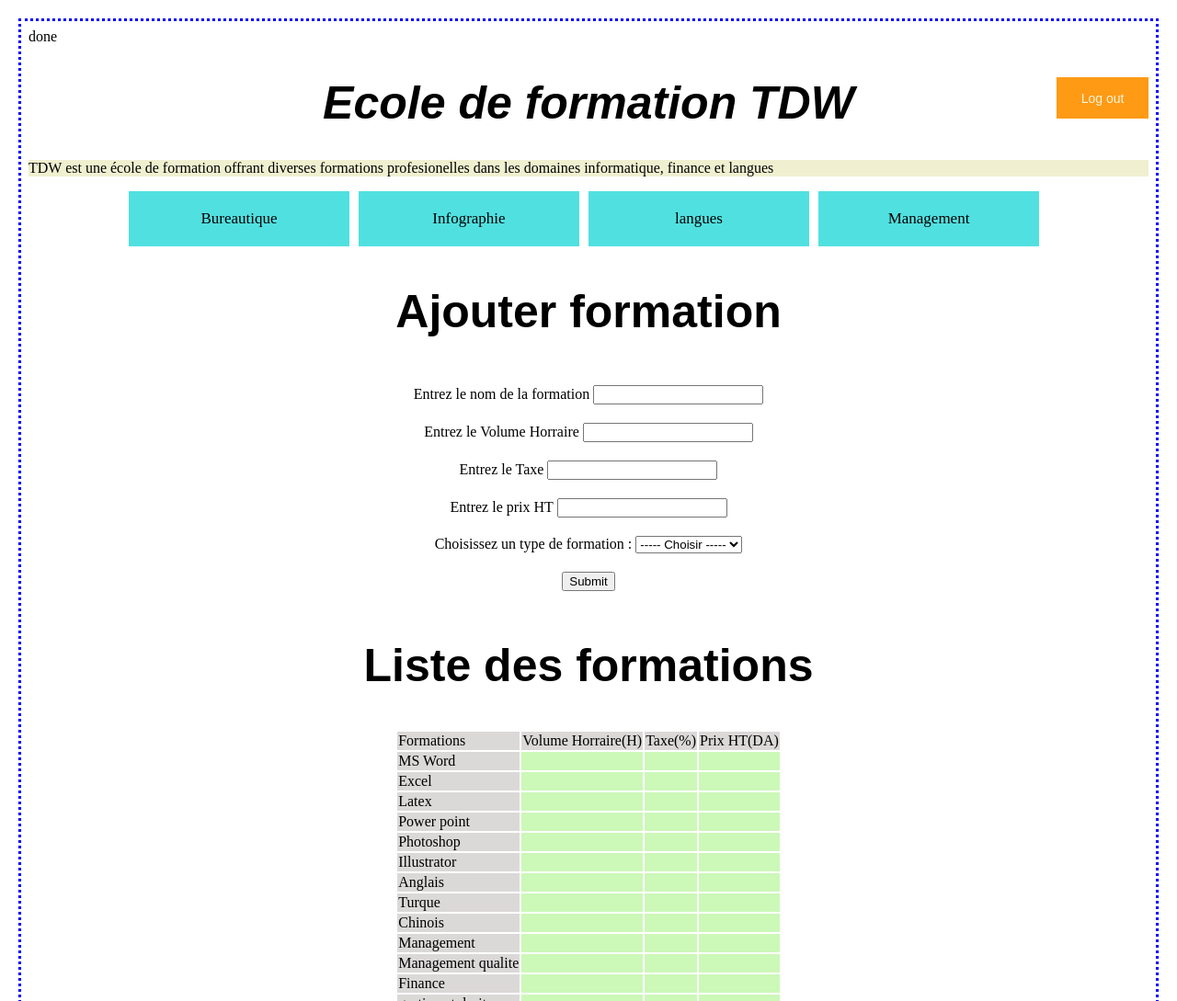
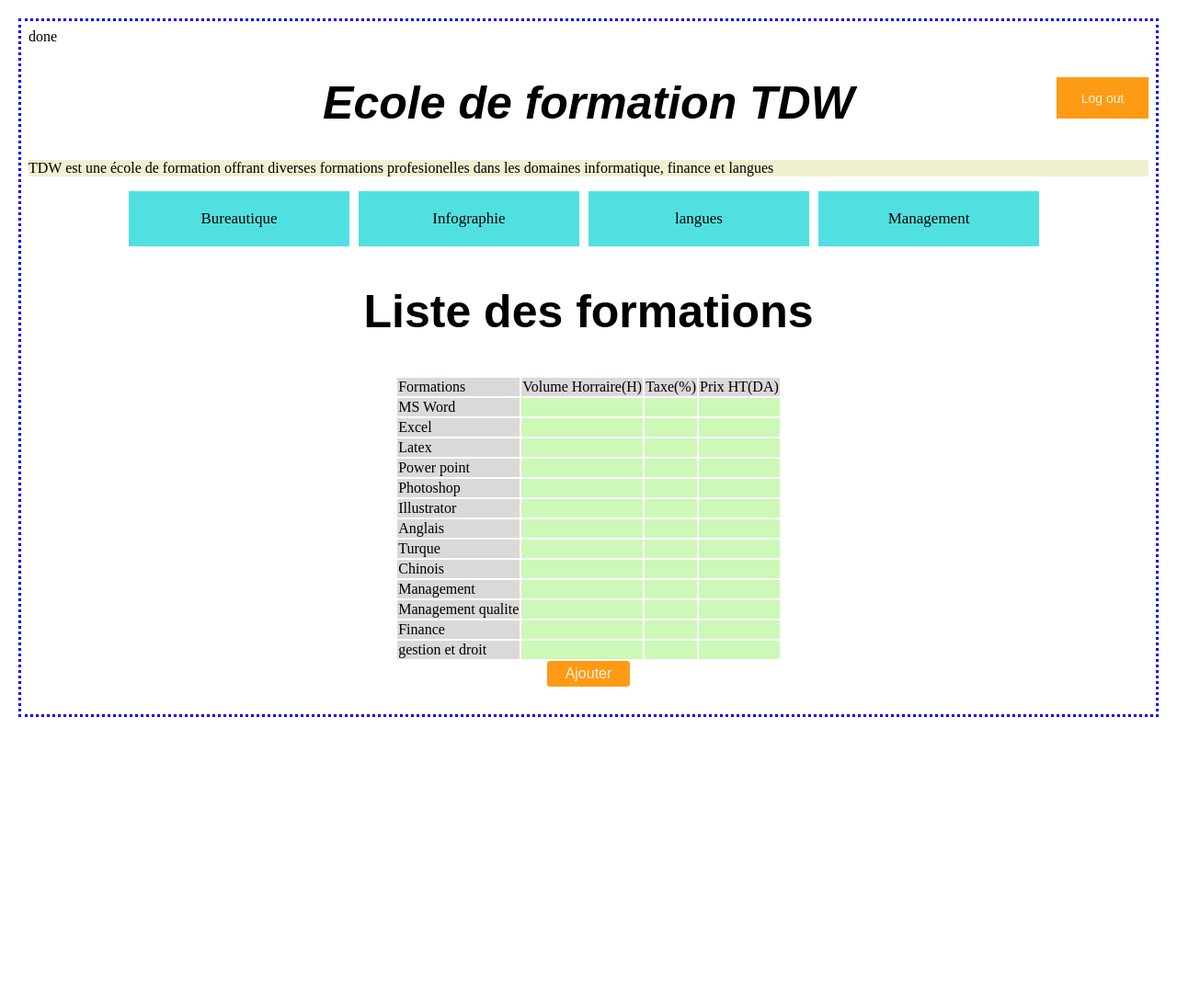
Before and after one commit to Lamiaselm/PHP-Basics, a PHP site: page /JQuery.php in a window 1280 px wide. Shown: the whole page at 92% size. After the commit the page ends 780 px from the top, so only its background shows below. Run offline with PHP 8.4, Linux system fonts and the light colour scheme; a user stored in the database is signed in; data comes from the database, SQL or seed files in the repository; data that the repository does not hold is empty.

Commit message:
ad button done

```diff
--- a/CSS/style.css
+++ b/CSS/style.css
@@ -148,6 +148,7 @@ ul li ul:hover {
     flex-direction: column;
     justify-content: center;
 
+
 }
 .form-item{
     margin-bottom: 10px;
@@ -164,3 +165,16 @@ ul li ul:hover {
     margin-top: -90px;
     border: none;
 }
+.ajouter{
+    display: flex;
+    justify-content: center;
+    margin-bottom: 20px;
+    margin: 0 auto;
+    padding: 5px 20px;
+    background-color: #ff9a15;
+    color: beige;
+    font-size: 16px;
+    outline: none;
+    border: none;
+    border-radius: 3px;
+}
--- a/JQuery.php
+++ b/JQuery.php
@@ -19,6 +19,13 @@ if(!isset($_SESSION["id"])) {
     <title>JS</title>
 
 </head>
+<script>
+$(document).ready(function(){
+    $(".ajouter").click(function(){
+        $("#hide-form").css("display","block");
+    })
+})
+</script>
 <body>
 <h1 class="title1" > <i>Ecole de formation TDW</i> </h1>
 <form action="Logout.php"><button id="logout">Log out</button></form>
@@ -61,37 +68,6 @@ if(!isset($_SESSION["id"])) {
 </ul>
 
 </div>
-<h2 class="title1">Ajouter formation</h2>
-<form action="JQuery.php" id="form" method="POST">
-<label class="form-item">Entrez le nom de la formation
-    <input  value="" name="nom" id="nom">
-</label>
-<label class="form-item">Entrez le Volume Horraire
-    <input  value="" name="volume"id="volume">
-</label>
-<label class="form-item">Entrez le Taxe
-    <input  value="" name="taxe" id="taxe">
-</label>
-<label class="form-item">Entrez le prix HT
-    <input  value="" name="ht" id="ht">
-</label>
-<label class="form-item">Choisissez un type de formation :
-<select name="type" id="type">
-<option value=""> ----- Choisir ----- </option>
-  <option value="1">Bureatique</option>
-  <option value="2">Infographie</option>
-  <option value="3">Langues</option>
-  <option value="4">Managment</option>
-  <option value="5">Comptabilitét</option>
-  <option value="6">Autre</option>
-</select>
-</label>
-<label class="form-item">
-    <input type="submit" id="button" name="submit"></input>
-</label>
-
-</form>
-
 <?php
 if (isset($_POST['submit'])) {
     $nom= $_POST['nom'];
@@ -168,10 +144,41 @@ if (isset($_POST['submit'])) {
     }
   }
 ?>
+
     </tbody>
 </table>
+<button  class="ajouter" >Ajouter</button>
+<div style="display:none;" id="hide-form">
+<form action="JQuery.php" id="form" method="POST">
+<label class="form-item">Entrez le nom de la formation
+    <input  value="" name="nom" id="nom">
+</label>
+<label class="form-item">Entrez le Volume Horraire
+    <input  value="" name="volume"id="volume">
+</label>
+<label class="form-item">Entrez le Taxe
+    <input  value="" name="taxe" id="taxe">
+</label>
+<label class="form-item">Entrez le prix HT
+    <input  value="" name="ht" id="ht">
+</label>
+<label class="form-item">Choisissez un type de formation :
+<select name="type" id="type">
+<option value=""> ----- Choisir ----- </option>
+  <option value="1">Bureatique</option>
+  <option value="2">Infographie</option>
+  <option value="3">Langues</option>
+  <option value="4">Managment</option>
+  <option value="5">Comptabilitét</option>
+  <option value="6">Autre</option>
+</select>
+</label>
+<label class="form-item">
+    <input type="submit" id="button" name="submit"></input>
+</label>
 
-
+</form>
+</div>
 
 </body>
 <script>
```
